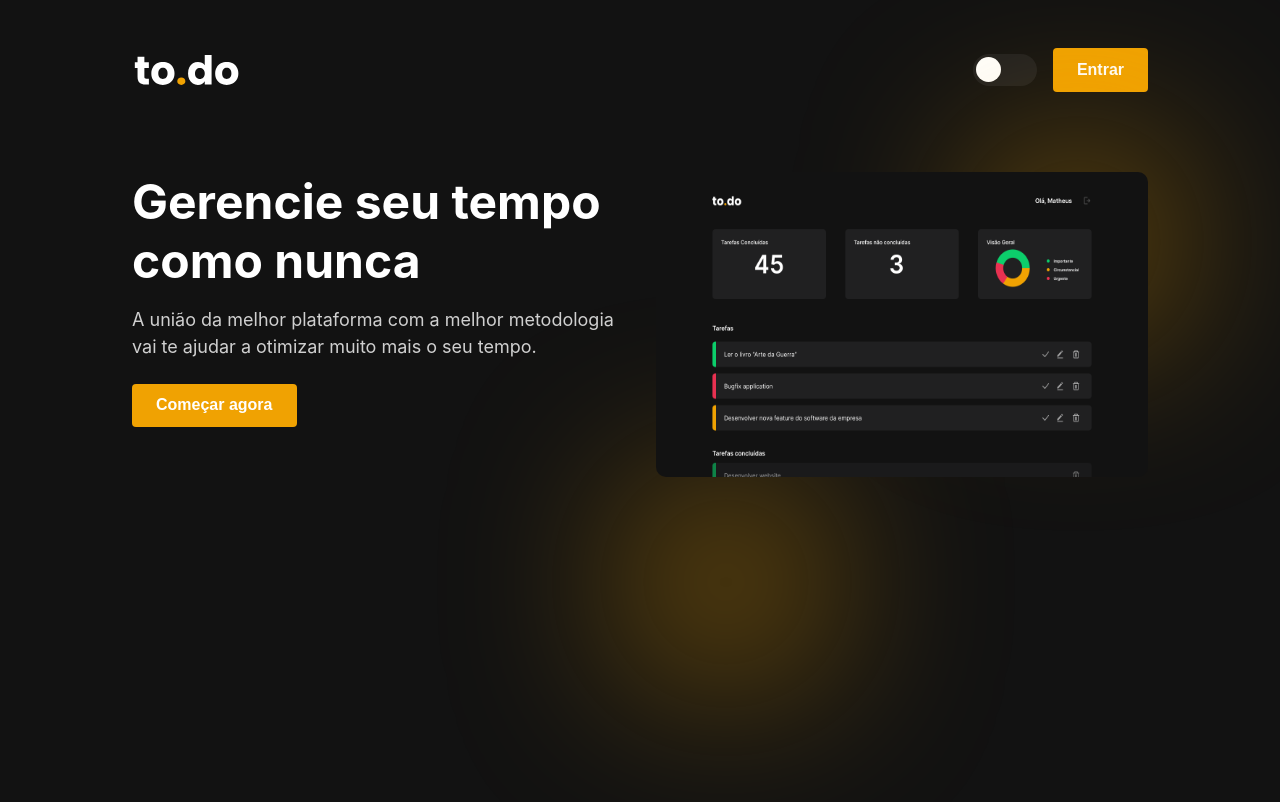
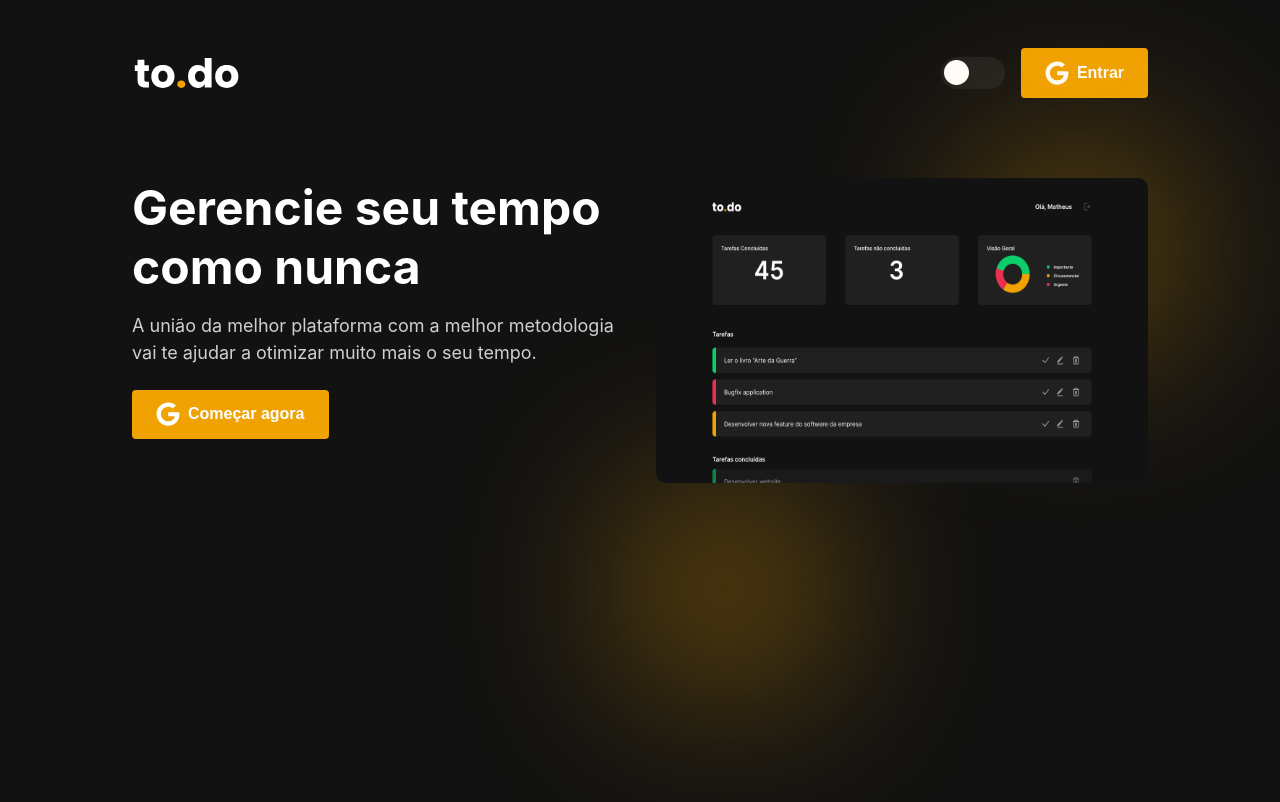
Before and after one commit to emidiomatheus/todo-app, a Next.js app: page / in a window 1280 px wide. Shown: the top 802 px of the page. Built offline with nearby package versions, Linux system fonts and the light colour scheme; no server answers.

Commit message:
add Google Icon in SignInButton

```diff
--- a/src/components/Button/styles.ts
+++ b/src/components/Button/styles.ts
@@ -4,7 +4,7 @@ export const Container = styled.button`
   display: flex;
   align-items: center;
   justify-content: center;
-  gap: 1rem;
+  gap: .5rem;
 
   background-color: ${props => props.theme.colors.primary};
   border: 0;
--- a/src/components/SignInButton/index.tsx
+++ b/src/components/SignInButton/index.tsx
@@ -2,6 +2,7 @@ import { signIn, useSession } from 'next-auth/react';
 import { useRouter } from 'next/router';
 import { ReactNode, useState } from 'react';
 import { Button } from '../Button';
+import { FaGoogle } from 'react-icons/fa';
 
 interface SignInButtonProps {
   children: ReactNode;
@@ -25,6 +26,7 @@ export function SignInButton({children}: SignInButtonProps) {
 
   return (
     <Button type="button" onClick={handleSignIn} loading={loading}>
+      <FaGoogle color="#FFF" />
       {children}
     </Button>
   )
```
